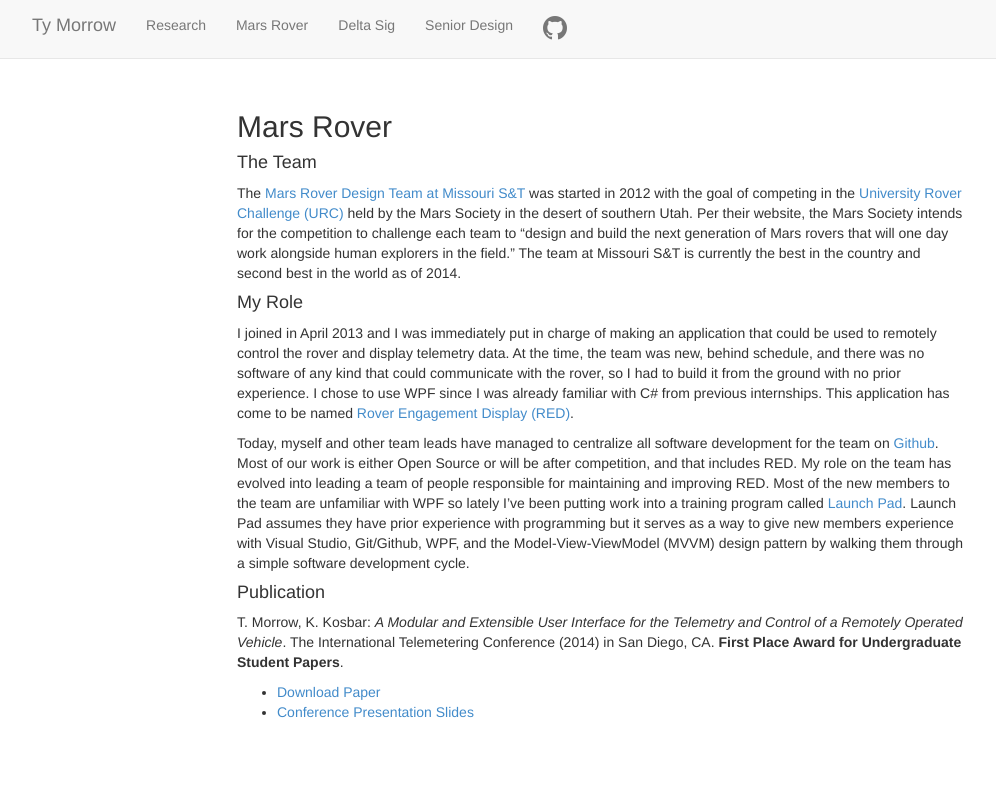
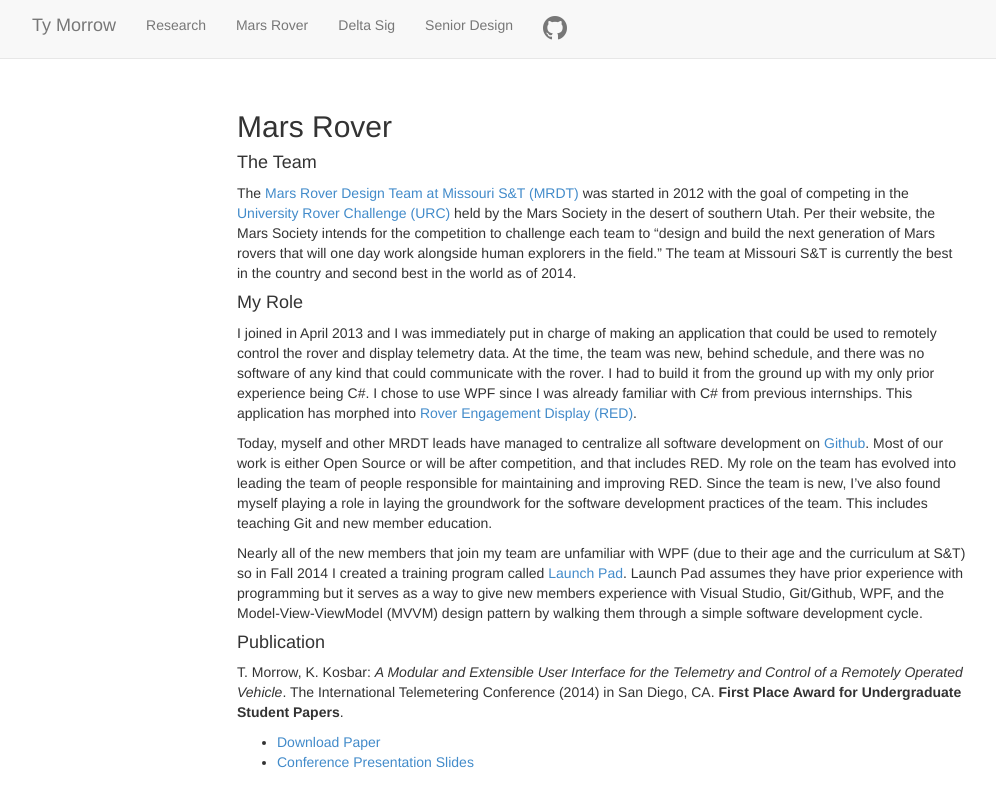
Before and after one commit to tymorrow/mst-website, a Jekyll site: the page built from marsrover.md, in a window 1280 px wide. Shown: the top 807 px of the page, without its empty margins (38-1034 px from the left). Built offline with Jekyll 4.4.1, drawn with Linux system fonts in a browser that asks for light colours.

Commit message:
Updated resume and mars rover content.

```diff
--- a/marsrover.md
+++ b/marsrover.md
@@ -6,13 +6,15 @@
 ## Mars Rover
 
 #### The Team
-The [Mars Rover Design Team at Missouri S&amp;T][1] was started in 2012 with the goal of competing in the [University Rover Challenge (URC)][2] held by the Mars Society in the desert of southern Utah.  Per their website, the Mars Society intends for the competition to challenge each team to "design and build the next generation of Mars rovers that will one day work alongside human explorers in the field."  The team at Missouri S&amp;T is currently the best in the country and second best in the world as of 2014.
+The [Mars Rover Design Team at Missouri S&amp;T (MRDT)][1] was started in 2012 with the goal of competing in the [University Rover Challenge (URC)][2] held by the Mars Society in the desert of southern Utah.  Per their website, the Mars Society intends for the competition to challenge each team to "design and build the next generation of Mars rovers that will one day work alongside human explorers in the field."  The team at Missouri S&amp;T is currently the best in the country and second best in the world as of 2014.
 
 #### My Role
 
-I joined in April 2013 and I was immediately put in charge of making an application that could be used to remotely control the rover and display telemetry data.  At the time, the team was new, behind schedule, and there was no software of any kind that could communicate with the rover, so I had to build it from the ground with no prior experience.  I chose to use WPF since I was already familiar with C# from previous internships.  This application has come to be named [Rover Engagement Display (RED)][3].
+I joined in April 2013 and I was immediately put in charge of making an application that could be used to remotely control the rover and display telemetry data.  At the time, the team was new, behind schedule, and there was no software of any kind that could communicate with the rover.  I had to build it from the ground up with my only prior experience being C#.  I chose to use WPF since I was already familiar with C# from previous internships.  This application has morphed into [Rover Engagement Display (RED)][3].
 
-Today, myself and other team leads have managed to centralize all software development for the team on [Github][4].  Most of our work is either Open Source or will be after competition, and that includes RED.  My role on the team has evolved into leading a team of people responsible for maintaining and improving RED.  Most of the new members to the team are unfamiliar with WPF so lately I've been putting work into a training program called [Launch Pad][5].  Launch Pad assumes they have prior experience with programming but it serves as a way to give new members experience with Visual Studio, Git/Github, WPF, and the Model-View-ViewModel (MVVM) design pattern by walking them through a simple software development cycle.
+Today, myself and other MRDT leads have managed to centralize all software development on [Github][4].  Most of our work is either Open Source or will be after competition, and that includes RED.  My role on the team has evolved into leading the team of people responsible for maintaining and improving RED.  Since the team is new, I've also found myself playing a role in laying the groundwork for the software development practices of the team.  This includes teaching Git and new member education.
+
+Nearly all of the new members that join my team are unfamiliar with WPF (due to their age and the curriculum at S&amp;T) so in Fall 2014 I created a training program called [Launch Pad][5].  Launch Pad assumes they have prior experience with programming but it serves as a way to give new members experience with Visual Studio, Git/Github, WPF, and the Model-View-ViewModel (MVVM) design pattern by walking them through a simple software development cycle.
 
 #### Publication
 T. Morrow, K. Kosbar: *A Modular and Extensible User Interface for the Telemetry and Control of a Remotely Operated Vehicle*. The International Telemetering Conference (2014) in San Diego, CA.  **First Place Award for  Undergraduate Student Papers**.
@@ -24,6 +26,6 @@
 [2]: http://urc.marssociety.org/
 [3]: http://www.github.com/mst-mrdt/rover-engagement-display/
 [4]: http://www.github.com/mst-mrdt/
-[5]: http://www.github.com/mst-mrdt/launch-pad/
+[5]: https://github.com/MST-MRDT/Launch-Pad/wiki/Launch-Pad/
 [6]: /docs/Tyler Morrow - ITC 2014 - RED Paper.pdf
 [7]: /docs/Tyler Morrow - ITC 2014 - RED Presentation.pdf
```
Also changed, not shown: 1 other file.
